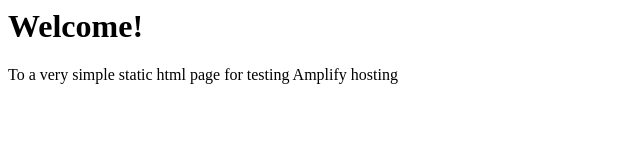
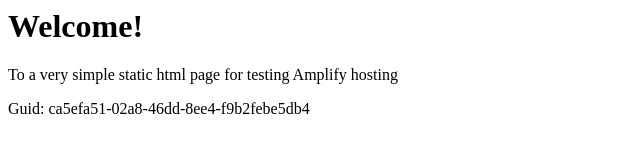
Before and after one commit to aws-aemilia-sfo/Github-PR-Commit-Integration-Test-DoNotTouch-v1-preprod-us-west-1, a website: page src/index.html in a window 1280 px wide. Shown: the whole page, without its empty margins (0-640 px from the left). Drawn offline with Linux system fonts and the light colour scheme.

Commit message:
commit from integ tests

```diff
--- a/src/index.html
+++ b/src/index.html
@@ -1,3 +1,5 @@
+
+
 <html lang="en">
 
 <head>
@@ -10,6 +12,6 @@
 <body>
     <h1>Welcome!</h1>
     <p>To a very simple static html page for testing Amplify hosting</p>
-</body>
+    <p>Guid: ca5efa51-02a8-46dd-8ee4-f9b2febe5db4</p></body>
 
 </html>
```
